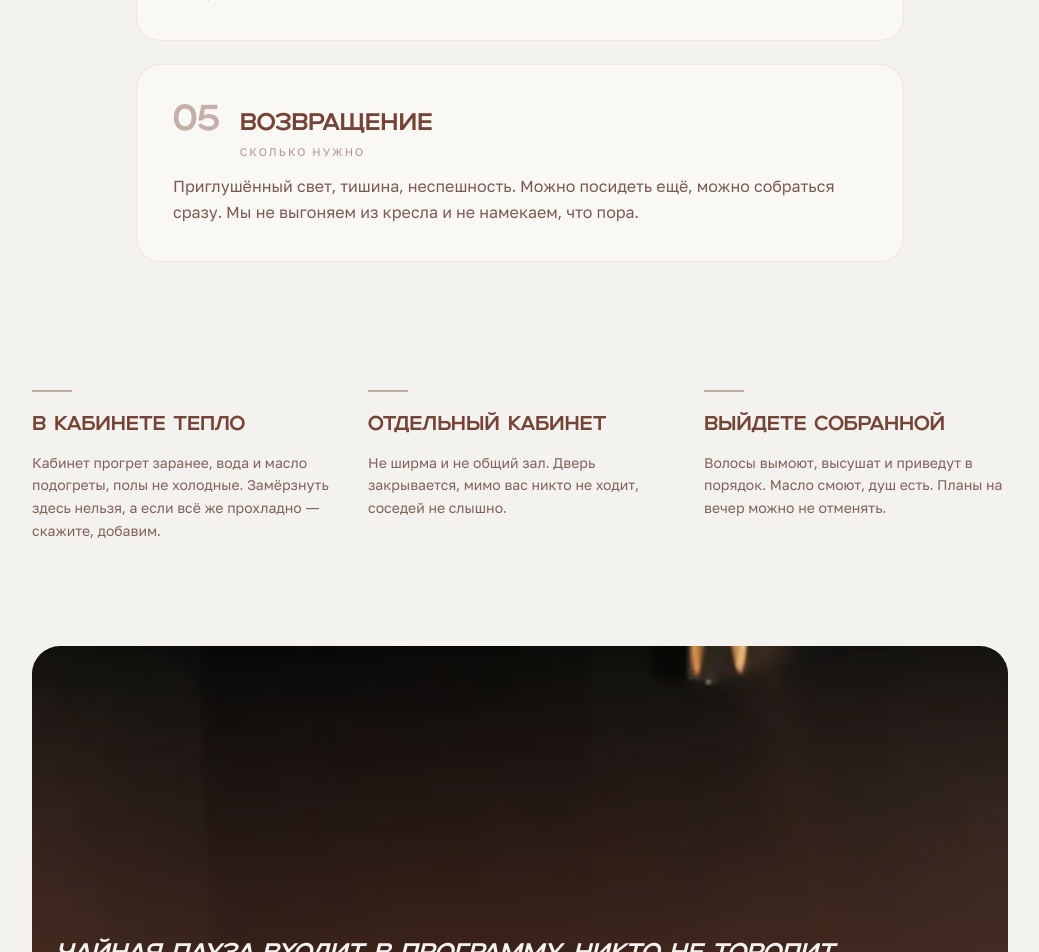
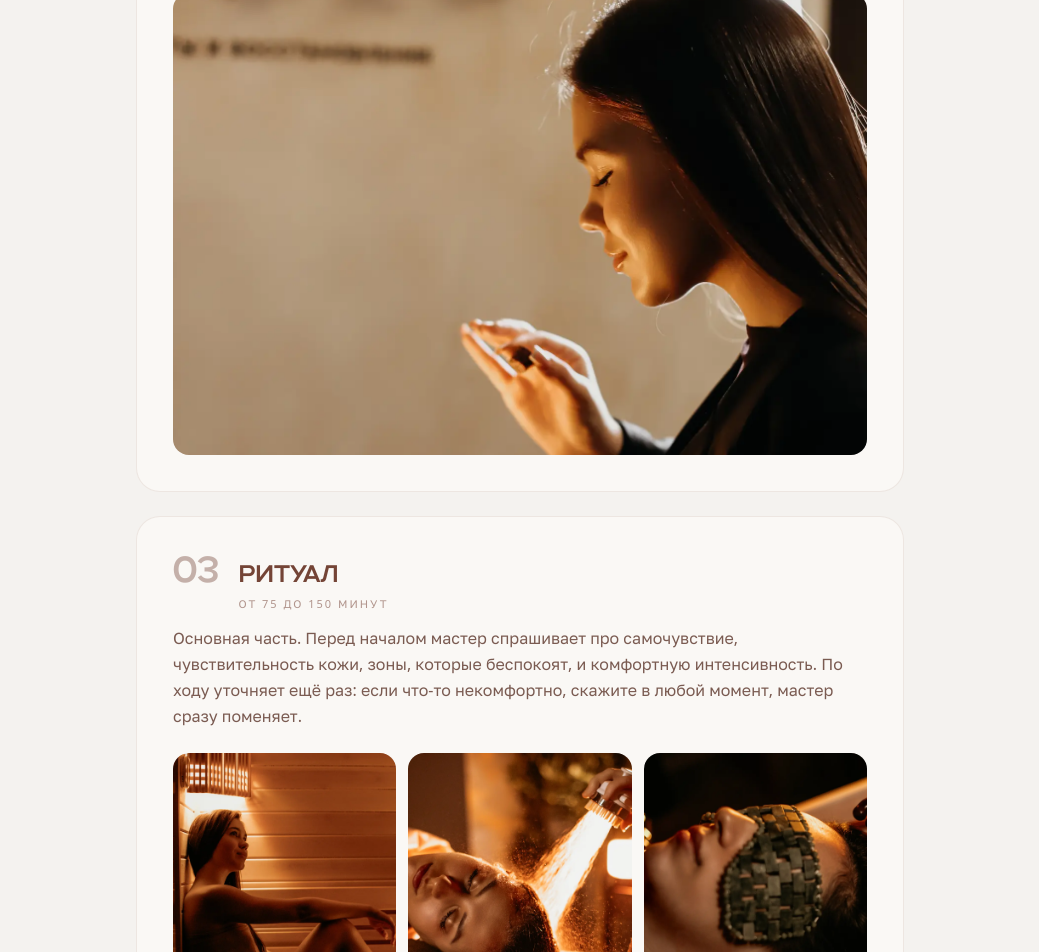
Before and after one commit to Denis02861/istova-site, a Next.js app: page /kak-prohodit in a window 1280 px wide. Shown: the part 1848-2800 px from the top of the page, without its empty margins (120-1159 px from the left). Built offline with nearby package versions, Linux system fonts and the light colour scheme.

Commit message:
[agent] как проходит: фотоистория визита по пяти шагам (встреча, аромат, ритуал, сушка и чай, отдых)

```diff
--- a/app/kak-prohodit/page.tsx
+++ b/app/kak-prohodit/page.tsx
@@ -13,36 +13,44 @@ const TITLE = "Как проходит спа-ритуал в Истове: по
 const DESCRIPTION =
   "Как проходит спа для головы и тела в Истове: пять шагов от встречи до чая, сколько длится каждый, тепло в кабинете, отдельный кабинет, сушка и укладка в финале. Васильевский остров.";
 
+// Фотоистория визита: кадры съёмки 16.11 по порядку шагов. Классы сетки целиком, чтобы Tailwind их видел.
+const GRID: Record<number, string> = { 1: "grid-cols-1", 2: "grid-cols-2", 3: "grid-cols-3" };
+
 const STEPS = [
   {
     n: "01",
     t: "Встреча",
     time: "5 минут",
     d: "Администратор встречает в холле, показывает раздевалку, шкафчик для вещей и зону отдыха. Если вы у нас впервые, вас проведут по всему маршруту и расскажут, что будет дальше. Спрашивать ничего не придётся.",
+    photos: [{ src: "/gallery/2026-11/vstrecha-resepshn.webp", alt: "Администратор встречает гостя у стойки Истовы" }],
   },
   {
     n: "02",
     t: "Арома-выбор",
     time: "5 минут",
     d: "Вы выбираете аромат, который будет сопровождать весь ритуал. Можно нюхать, можно читать состав, можно попросить мастера рассказать про каждый. Тут не бывает неправильного выбора и глупых вопросов.",
+    photos: [{ src: "/gallery/2026-11/vybor-masla-h.webp", alt: "Гостья выбирает аромат для ритуала" }],
   },
   {
     n: "03",
     t: "Ритуал",
     time: "от 75 до 150 минут",
     d: "Основная часть. Перед началом мастер спрашивает про самочувствие, чувствительность кожи, зоны, которые беспокоят, и комфортную интенсивность. По ходу уточняет ещё раз: если что-то некомфортно, скажите в любой момент, мастер сразу поменяет.",
+    photos: [{ src: "/gallery/2026-11/sauna-v.webp", alt: "Финская сауна" }, { src: "/gallery/2026-11/mytie-golovy-v.webp", alt: "Тёплая вода у Золотой дуги" }, { src: "/gallery/2026-11/kamennaya-maska-v.webp", alt: "Каменная маска для глаз и массаж гребнями" }],
   },
   {
     n: "04",
     t: "Финал и чай",
     time: "15-20 минут",
     d: "Волосы моют, сушат и приводят в порядок. Масло смывают, душ есть. После — чай по карте в лаунж-зоне, в тишине. Это время входит в программу, торопить вас никто не будет.",
+    photos: [{ src: "/gallery/2026-11/sushka-volos.webp", alt: "Сушка волос после ритуала" }, { src: "/gallery/2026-11/chay.webp", alt: "Чай после ритуала" }],
   },
   {
     n: "05",
     t: "Возвращение",
     time: "сколько нужно",
     d: "Приглушённый свет, тишина, неспешность. Можно посидеть ещё, можно собраться сразу. Мы не выгоняем из кресла и не намекаем, что пора.",
+    photos: [{ src: "/gallery/2026-11/chaynaya-zona-h.webp", alt: "Отдых в чайной зоне" }],
   },
 ];
 
@@ -172,6 +180,13 @@ export default function KakProhoditPage() {
                       </div>
                     </div>
                     <p className="text-base text-brand-dark/80 leading-relaxed">{s.d}</p>
+                    <div className={`mt-6 grid gap-3 ${GRID[s.photos.length]}`}>
+                      {s.photos.map((ph) => (
+                        <div key={ph.src} className={`relative overflow-hidden rounded-[16px] bg-brand/5 ${s.photos.length > 1 ? "aspect-[3/4]" : "aspect-[3/2]"}`}>
+                          <img src={ph.src} alt={ph.alt} loading="lazy" decoding="async" className="absolute inset-0 w-full h-full object-cover" />
+                        </div>
+                      ))}
+                    </div>
                   </li>
                 </Reveal>
               ))}
@@ -187,8 +202,8 @@ export default function KakProhoditPage() {
           />
 
           <PhotoStrip
-            photo="/gallery/2026-11/chaynaya-zona.webp"
-            alt="Лаунж-зона Истовы"
+            photo="/gallery/2026-11/chay-yabloki.webp"
+            alt="Чай и яблоки в лаунж-зоне Истовы"
             caption="Чайная пауза входит в программу. Никто не торопит собираться"
           />
 
@@ -198,8 +213,8 @@ export default function KakProhoditPage() {
               "Ничего брать с собой не нужно. Полотенца, халат, тапочки и душ есть здесь. Ценные вещи убираются в шкафчик, украшения и линзы лучше снять — администратор покажет куда положить.",
               "Голову перед визитом мыть не надо, её вымоют здесь. За полтора-два часа лучше не есть плотно, а воду пить можно и нужно.",
             ]}
-            photo="/gallery/2026-11/vstrecha.webp"
-            photoAlt="Средства для ухода в Истове"
+            photo="/gallery/2026-11/interer.webp"
+            photoAlt="Интерьер Истовы в тёплом свете"
           />
 
           <SplitBlock
```
Also changed, not shown: public/gallery/2026-11/chaynaya-zona-h.webp (added), public/gallery/2026-11/vybor-masla-h.webp (added).
